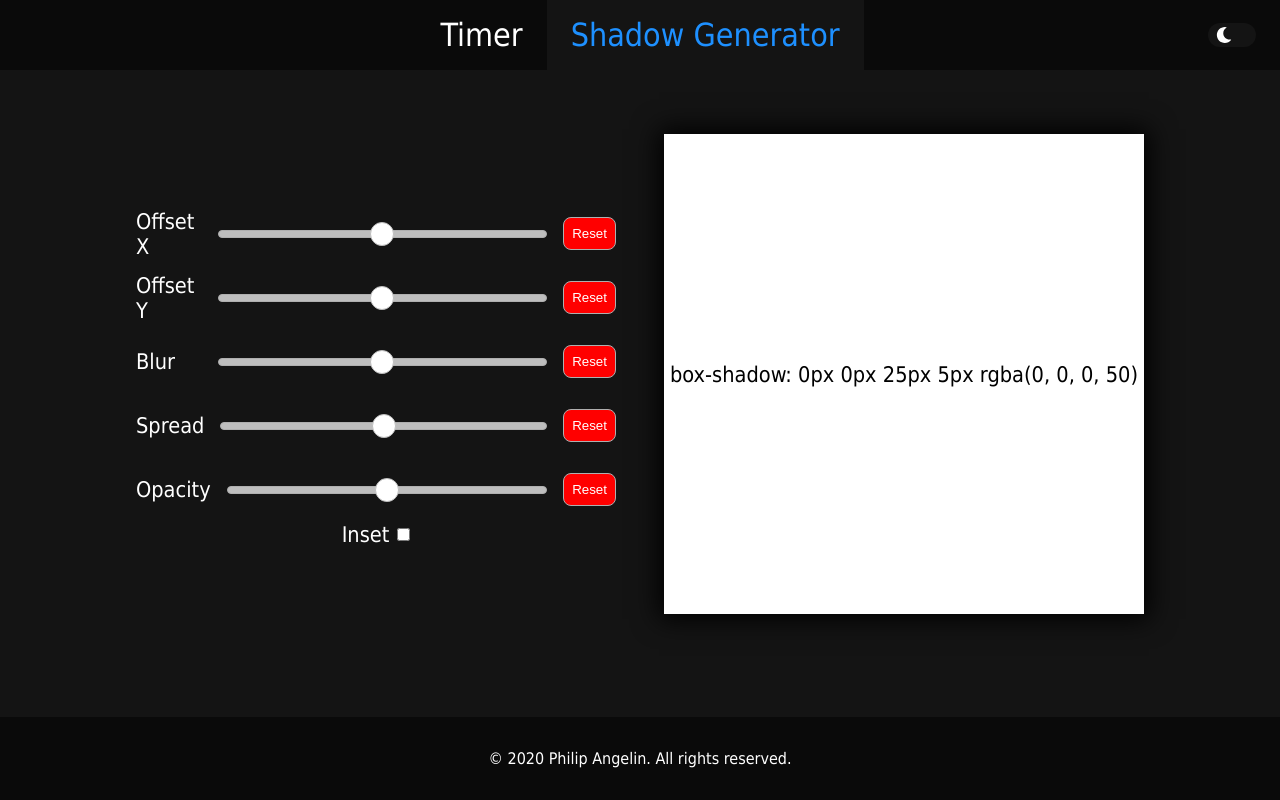
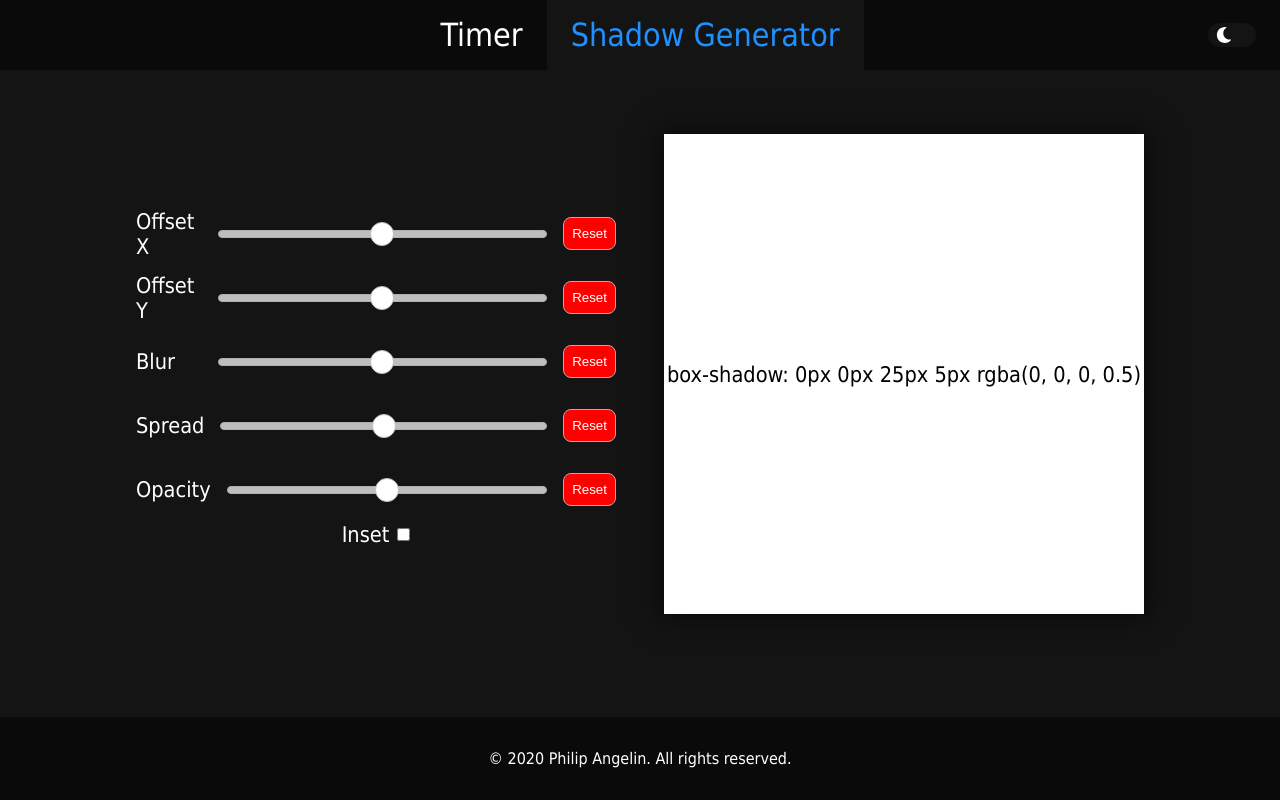
Before and after one commit to Zeilar/tools, a React (Create React App) app: page /shadow-generator in a window 1280 px wide. Built offline with nearby package versions, Linux system fonts and the light colour scheme.

Commit message:
Shadow generator opacity fix

```diff
--- a/src/components/ShadowGenerator.js
+++ b/src/components/ShadowGenerator.js
@@ -51,7 +51,7 @@ export default function ShadowGenerator() {
     const [spread, setSpread] = useState(5);
     const [blur, setBlur] = useState(25);
 
-    const boxShadow = `${offsetX}px ${offsetY}px ${blur}px ${spread}px ${inset ? 'inset' : ''} rgba(0, 0, 0, ${opacity})`;
+    const boxShadow = `${offsetX}px ${offsetY}px ${blur}px ${spread}px ${inset ? 'inset' : ''} rgba(0, 0, 0, ${opacity / 100})`;
 
     return (
         <div className={classes.shadowGenerator} id="content">
```
